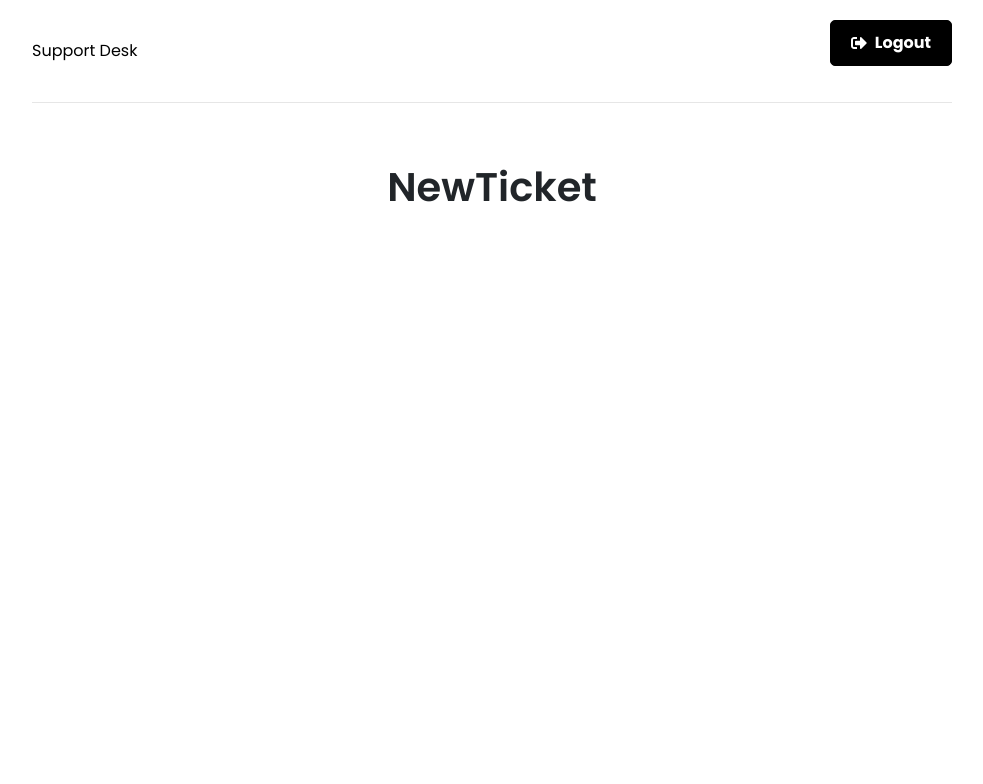
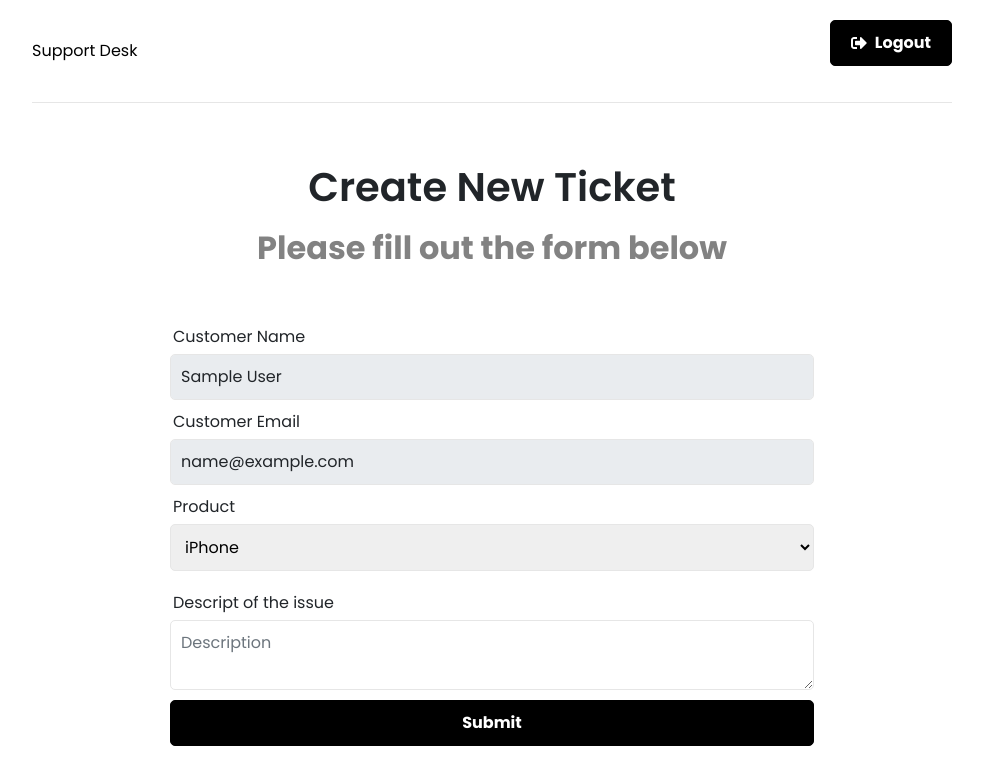
Before and after one commit to meliy-meyada/support-desk, a React (Create React App) app in the folder frontend/: page /new-ticket in a window 1280 px wide. Shown: the top 784 px of the page, without its empty margins (148-1131 px from the left). Built offline with nearby package versions, Linux system fonts and the light colour scheme; sample sign-in values are in the browser's storage.

Commit message:
Create form details ticket

```diff
--- a/frontend/public/index.html
+++ b/frontend/public/index.html
@@ -26,7 +26,7 @@
     -->
     <link href="https://cdn.jsdelivr.net/npm/bootstrap@5.1.3/dist/css/bootstrap.min.css" rel="stylesheet"
       integrity="sha384-1BmE4kWBq78iYhFldvKuhfTAU6auU8tT94WrHftjDbrCEXSU1oBoqyl2QvZ6jIW3" crossorigin="anonymous">
-    <title>React Redux App</title>
+    <title>Support Ticket App</title>
   </head>
   <body>
     <noscript>You need to enable JavaScript to run this app.</noscript>
--- a/frontend/src/pages/NewTicket.jsx
+++ b/frontend/src/pages/NewTicket.jsx
@@ -1,9 +1,79 @@
+import { useState } from "react"
+import { useSelector } from "react-redux"
 
 function NewTicket() {
+    const { user } = useSelector((state) => state.auth)
+    const [name] = useState(user.name)
+    const [email] = useState(user.email)
+    const [product, setProduct] = useState('iPhone')
+    const [description, setDescription] = useState('')
+
+    const onSubmit = (e) => {
+        e.preventDefault()
+    }
+
+
+
     return (
-        <div>
-            <h1>NewTicket</h1>
-        </div>
+        <>
+            <section className="heading">
+                <h1>Create New Ticket</h1>
+                <p>Please fill out the form below</p>
+            </section>
+
+            <section className="form">
+                <div className="form-group">
+                    <label htmlFor="name">Customer Name</label>
+                    <input
+                        type="text"
+                        className="form-control"
+                        value={name}
+                        disabled
+                    />
+                </div>
+                <div className="form-group">
+                    <label htmlFor="name">Customer Email</label>
+                    <input
+                        type="text"
+                        className="form-control"
+                        value={email}
+                        disabled
+                    />
+                </div>
+                <form onSubmit={onSubmit}>
+                    <div className="form-group">
+                    <label htmlFor="product">Product</label>
+                    <select
+                        name="product"
+                        id="product"
+                        value={product}
+                        onChange={(e) => setProduct(e.target.value)}
+                    >
+                        <option value="iPhone">iPhone</option>
+                        <option value="Macbook Pro">Macbook Pro</option>
+                        <option value="iMac">iMac</option>
+                        <option value="iPad">iPad</option>
+                    </select>
+                    </div>
+                    <div className="form-group">
+                        <label htmlFor="description">Descript of the issue</label>
+                        <textarea
+                            name="description"
+                            id="description"
+                            className="form-control"
+                            placeholder="Description"
+                            value={description}
+                            onChange={(e) => setDescription(e.target.value)}
+                        ></textarea>
+                        <div className="form-group">
+                            <button className="btn btn-block">
+                                Submit
+                            </button>
+                        </div>
+                    </div>
+                </form>
+            </section>
+        </>
     )
 }
 
```
